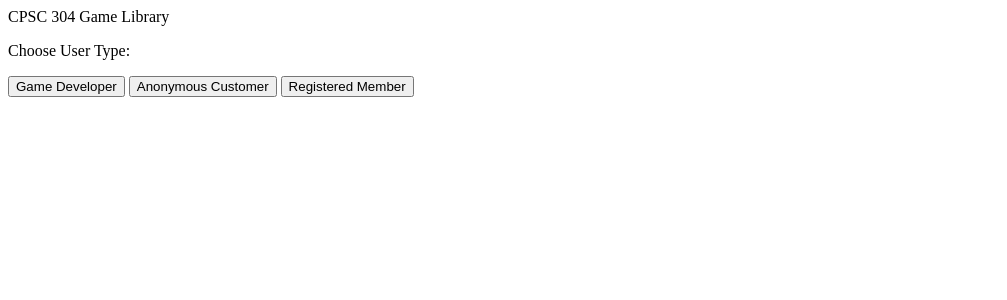
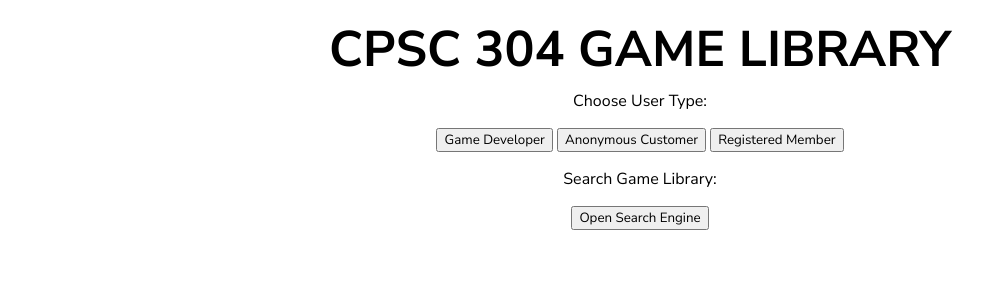
Before and after one commit to niloo9876/CPSC304_project, a PHP site: page /steam.php in a window 1280 px wide. Shown: the top 300 px of the page, without its empty margins (0-1007 px from the left). Run offline with PHP 8.4, Linux system fonts and the light colour scheme.

Commit message:
finalized

```diff
--- a/steam.php
+++ b/steam.php
@@ -1,6 +1,22 @@
-<p>CPSC 304 Game Library</p>
+<!--Project File for UBC CPSC 304
+  David (Yu Feng) Guo, Yixue Xu, Brandon Yip, Niloofar Gharavi -->
+
+<!DOCTYPE html>
+<html>
+  <head>
+    <link href="style.php" type="text/css" rel="stylesheet">
+    <link href="https://fonts.googleapis.com/css?family=Nunito+Sans:400,700" rel="stylesheet">
+  </head>
+
+<div class="center">
+<p class="title">CPSC 304 GAME LIBRARY</p>
 
 <p>Choose User Type:</p>
 <input name="newThread" type="button" value="Game Developer" onclick="window.open('developer.php')"/>
 <input name="newThread" type="button" value="Anonymous Customer" onclick="window.open('customer.php')"/>
 <input name="newThread" type="button" value="Registered Member" onclick="window.open('member.php')"/>
+
+<p>Search Game Library:</p>
+<input name="newThread" type="button" value="Open Search Engine" onclick="window.open('search.php')"/>
+</div>
+</html>
```
